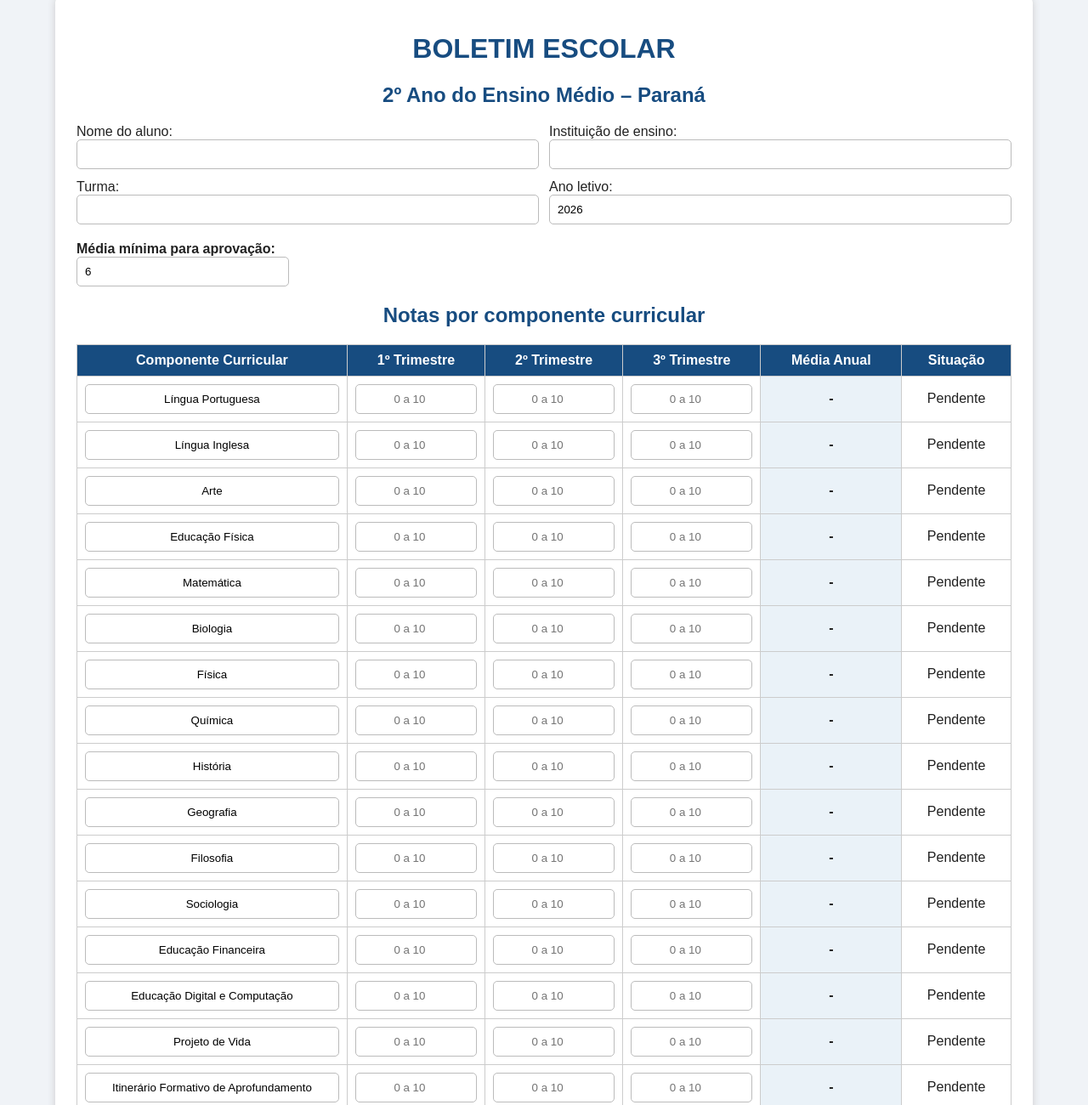
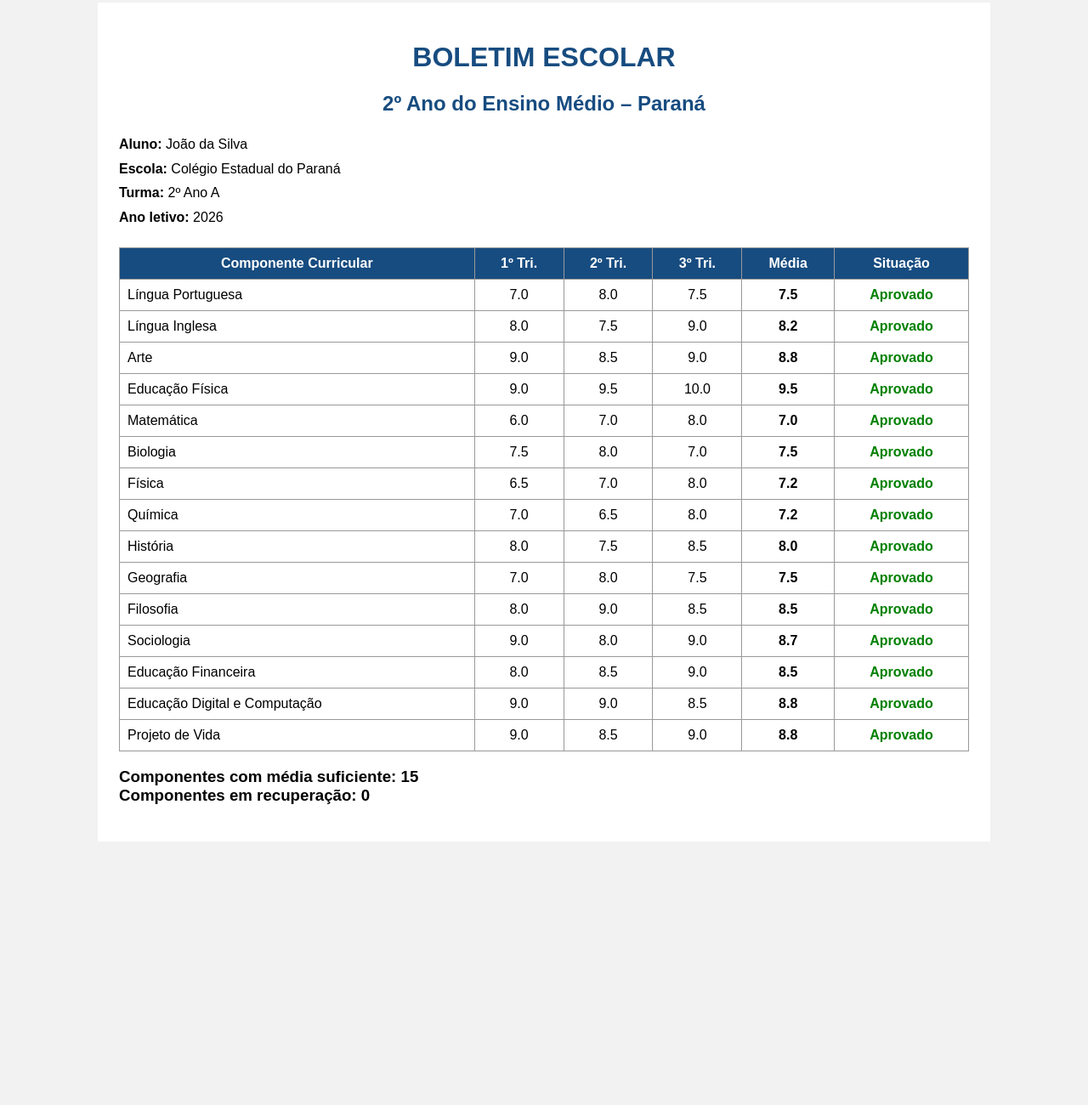
Before and after one commit to matemanoel/notas, a plain HTML site: page index.html in a window 1280 px wide. Shown: the part 27-1327 px from the top of the page at 85% size. After the commit the page ends 1047 px from the top, so only its background shows below. Drawn offline with Linux system fonts and the light colour scheme.

Commit message:
Update index.html

```diff
--- a/index.html
+++ b/index.html
@@ -3,24 +3,20 @@
 <html lang="pt-BR">
 <head>
 <meta charset="UTF-8">
-<meta name="viewport" content="width=device-width, initial-scale=1.0">
 <title>Boletim Escolar - 2º Ano</title>
 
 <style>
 body {
     font-family: Arial, sans-serif;
-        background: #f0f3f7;
-        margin: 20px;
-        color: #222;
+    margin: 30px;
+    background: #f2f2f2;
 }
 
 .container {
-        max-width: 1100px;
+    max-width: 1000px;
     margin: auto;
     background: white;
     padding: 25px;
-        border-radius: 10px;
-        box-shadow: 0 2px 10px #ccc;
 }
 
 h1, h2 {
@@ -29,28 +25,17 @@
 }
 
 .dados {
-        display: grid;
-        grid-template-columns: repeat(2, 1fr);
-        gap: 12px;
+    line-height: 1.8;
     margin-bottom: 20px;
-    }
-
-    input {
-        padding: 9px;
-        border: 1px solid #bbb;
-        border-radius: 5px;
-        width: 100%;
-        box-sizing: border-box;
 }
 
 table {
     width: 100%;
     border-collapse: collapse;
-        margin-top: 20px;
 }
 
 th, td {
-        border: 1px solid #ccc;
+    border: 1px solid #999;
     padding: 9px;
     text-align: center;
 }
@@ -62,17 +47,6 @@
 
 td:first-child {
     text-align: left;
-        font-weight: bold;
-    }
-
-    td input {
-        text-align: center;
-        min-width: 55px;
-    }
-
-    .media {
-        font-weight: bold;
-        background: #eaf2f8;
 }
 
 .aprovado {
@@ -85,52 +59,10 @@
     font-weight: bold;
 }
 
-    button {
-        padding: 11px 18px;
-        margin: 12px 5px 5px 0;
-        border: none;
-        border-radius: 5px;
-        background: #174c80;
-        color: white;
-        cursor: pointer;
-    }
-
-    button:hover {
-        background: #286da8;
-    }
-
-    .config {
-        margin-top: 20px;
-        max-width: 250px;
-    }
-
-    @media (max-width: 650px) {
-        .dados {
-            grid-template-columns: 1fr;
-        }
-
-        .container {
-            padding: 10px;
-            overflow-x: auto;
-        }
-
-        table {
-            min-width: 700px;
-        }
-    }
-
 @media print {
     body {
         background: white;
         margin: 0;
-        }
-
-        .container {
-            box-shadow: none;
-        }
-
-        button, .config {
-            display: none;
     }
 }
 </style>
@@ -144,266 +76,102 @@
 <h2>2º Ano do Ensino Médio – Paraná</h2>
 
 <div class="dados">
-    <div>
-        <label>Nome do aluno:</label>
-        <input type="text" id="aluno">
+    <b>Aluno:</b> João da Silva<br>
+    <b>Escola:</b> Colégio Estadual do Paraná<br>
+    <b>Turma:</b> 2º Ano A<br>
+    <b>Ano letivo:</b> 2026
 </div>
-
-    <div>
-        <label>Instituição de ensino:</label>
-        <input type="text" id="escola">
-    </div>
-
-    <div>
-        <label>Turma:</label>
-        <input type="text" id="turma">
-    </div>
-
-    <div>
-        <label>Ano letivo:</label>
-        <input type="number" id="ano" value="2026">
-    </div>
-</div>
-
-<div class="config">
-    <label><b>Média mínima para aprovação:</b></label>
-    <input type="number" id="limite" value="6" min="0" max="10"
-           step="0.1" onchange="calcular()">
-</div>
-
-<h2>Notas por componente curricular</h2>
 
 <table>
 <thead>
 <tr>
     <th>Componente Curricular</th>
-    <th>1º Trimestre</th>
-    <th>2º Trimestre</th>
-    <th>3º Trimestre</th>
-    <th>Média Anual</th>
+    <th>1º Tri.</th>
+    <th>2º Tri.</th>
+    <th>3º Tri.</th>
+    <th>Média</th>
     <th>Situação</th>
 </tr>
 </thead>
 
-<tbody id="disciplinas"></tbody>
+<tbody id="boletim"></tbody>
 
 </table>
 
-<button onclick="adicionar()">+ Adicionar componente</button>
-<button onclick="calcular()">Calcular médias</button>
-<button onclick="salvar()">Salvar boletim</button>
-<button onclick="window.print()">Imprimir boletim</button>
-
-<p><b>Legenda:</b> Aprovado / Em recuperação / Pendente.</p>
+<h3 id="resultado"></h3>
 
 </div>
 
 <script>
 
-// Componentes curriculares iniciais.
-// A lista deve ser adaptada à matriz da escola.
+// Dados previamente informados
 
-const componentes = [
-    "Língua Portuguesa",
-    "Língua Inglesa",
-    "Arte",
-    "Educação Física",
-    "Matemática",
-    "Biologia",
-    "Física",
-    "Química",
-    "História",
-    "Geografia",
-    "Filosofia",
-    "Sociologia",
-    "Educação Financeira",
-    "Educação Digital e Computação",
-    "Projeto de Vida",
-    "Itinerário Formativo de Aprofundamento",
-    "Eletiva"
+const notas = [
+["Língua Portuguesa", 7.0, 8.0, 7.5],
+["Língua Inglesa", 8.0, 7.5, 9.0],
+["Arte", 9.0, 8.5, 9.0],
+["Educação Física", 9.0, 9.5, 10.0],
+["Matemática", 6.0, 7.0, 8.0],
+["Biologia", 7.5, 8.0, 7.0],
+["Física", 6.5, 7.0, 8.0],
+["Química", 7.0, 6.5, 8.0],
+["História", 8.0, 7.5, 8.5],
+["Geografia", 7.0, 8.0, 7.5],
+["Filosofia", 8.0, 9.0, 8.5],
+["Sociologia", 9.0, 8.0, 9.0],
+["Educação Financeira", 8.0, 8.5, 9.0],
+["Educação Digital e Computação", 9.0, 9.0, 8.5],
+["Projeto de Vida", 9.0, 8.5, 9.0]
 ];
 
-const corpo = document.getElementById("disciplinas");
+const mediaMinima = 6.0;
 
-function criarLinha(nome) {
+let html = "";
+let aprovadas = 0;
+let recuperacao = 0;
 
-    const linha = document.createElement("tr");
+notas.forEach(item => {
 
-    const nomeTd = document.createElement("td");
-    const nomeInput = document.createElement("input");
+    const nome = item[0];
 
-    nomeInput.type = "text";
-    nomeInput.value = nome;
-    nomeInput.className = "nome-disciplina";
+    const n1 = item[1];
+    const n2 = item[2];
+    const n3 = item[3];
 
-    nomeTd.appendChild(nomeInput);
-    linha.appendChild(nomeTd);
+    const media = (n1 + n2 + n3) / 3;
 
-    for (let i = 1; i <= 3; i++) {
+    let situacao;
 
-        const td = document.createElement("td");
-        const nota = document.createElement("input");
-
-        nota.type = "number";
-        nota.min = "0";
-        nota.max = "10";
-        nota.step = "0.1";
-        nota.placeholder = "0 a 10";
-        nota.className = "nota";
-
-        nota.addEventListener("input", calcular);
-
-        td.appendChild(nota);
-        linha.appendChild(td);
+    if (media >= mediaMinima) {
+        situacao = "Aprovado";
+        aprovadas++;
+    } else {
+        situacao = "Em recuperação";
+        recuperacao++;
     }
 
-    const media = document.createElement("td");
-    media.className = "media";
-    media.textContent = "-";
-    linha.appendChild(media);
+    const classe = media >= mediaMinima
+        ? "aprovado"
+        : "recuperacao";
 
-    const situacao = document.createElement("td");
-    situacao.textContent = "Pendente";
-    linha.appendChild(situacao);
-
-    corpo.appendChild(linha);
-}
-
-componentes.forEach(criarLinha);
-
-// Adicionar novos componentes curriculares
-
-function adicionar() {
-
-    const nome = prompt("Digite o nome do componente curricular:");
-
-    if (nome && nome.trim() !== "") {
-        criarLinha(nome.trim());
-    }
-}
-
-// Calcular média dos três trimestres
-
-function calcular() {
-
-    const limite = Number(document.getElementById("limite").value);
-
-    if (!Number.isFinite(limite) || limite < 0 || limite > 10) {
-        alert("Informe uma média mínima entre 0 e 10.");
-        return;
-    }
-
-    document.querySelectorAll("#disciplinas tr").forEach(linha => {
-
-        const notas = linha.querySelectorAll(".nota");
-        const media = linha.cells[4];
-        const situacao = linha.cells[5];
-
-        const valores = Array.from(notas).map(campo => campo.value);
-
-        const preenchidas = valores.filter(v => v !== "");
-
-        const invalidas = preenchidas.some(v => {
-            const n = Number(v);
-            return !Number.isFinite(n) || n < 0 || n > 10;
-        });
-
-        if (invalidas) {
-            media.textContent = "Inválida";
-            situacao.textContent = "Verificar notas";
-            situacao.className = "recuperacao";
-            return;
-        }
-
-        if (preenchidas.length < 3) {
-            media.textContent = "-";
-            situacao.textContent = "Pendente";
-            situacao.className = "";
-            return;
-        }
-
-        const soma = valores.reduce((total, v) => total + Number(v), 0);
-
-        const resultado = soma / 3;
-
-        media.textContent = resultado.toFixed(1);
-
-        if (resultado >= limite) {
-            situacao.textContent = "Aprovado";
-            situacao.className = "aprovado";
-        } else {
-            situacao.textContent = "Em recuperação";
-            situacao.className = "recuperacao";
-        }
-
-    });
-}
-
-// Salvar dados no navegador
-
-function salvar() {
-
-    const dados = {
-        aluno: document.getElementById("aluno").value,
-        escola: document.getElementById("escola").value,
-        turma: document.getElementById("turma").value,
-        ano: document.getElementById("ano").value,
-        limite: document.getElementById("limite").value,
-        disciplinas: []
-    };
-
-    document.querySelectorAll("#disciplinas tr").forEach(linha => {
-
-        dados.disciplinas.push({
-            nome: linha.querySelector(".nome-disciplina").value,
-            notas: Array.from(linha.querySelectorAll(".nota"))
-                         .map(n => n.value)
-        });
+    html += `
+    <tr>
+        <td>${nome}</td>
+        <td>${n1.toFixed(1)}</td>
+        <td>${n2.toFixed(1)}</td>
+        <td>${n3.toFixed(1)}</td>
+        <td><b>${media.toFixed(1)}</b></td>
+        <td class="${classe}">${situacao}</td>
+    </tr>
+    `;
 
 });
 
-    localStorage.setItem("boletimEscolar", JSON.stringify(dados));
+document.getElementById("boletim").innerHTML = html;
 
-    alert("Boletim salvo neste navegador!");
-
-}
-
-// Recuperar dados salvos ao abrir o programa
-
-function carregar() {
-
-    const dados = localStorage.getItem("boletimEscolar");
-
-    if (!dados) return;
-
-    const boletim = JSON.parse(dados);
-
-    document.getElementById("aluno").value = boletim.aluno;
-    document.getElementById("escola").value = boletim.escola;
-    document.getElementById("turma").value = boletim.turma;
-    document.getElementById("ano").value = boletim.ano;
-    document.getElementById("limite").value = boletim.limite;
-
-    corpo.innerHTML = "";
-
-    boletim.disciplinas.forEach(d => {
-
-        criarLinha(d.nome);
-
-        const linha = corpo.lastElementChild;
-        const notas = linha.querySelectorAll(".nota");
-
-        d.notas.forEach((valor, i) => {
-            notas[i].value = valor;
-        });
-
-    });
-
-    calcular();
-
-}
-
-carregar();
+document.getElementById("resultado").innerHTML =
+    "Componentes com média suficiente: " + aprovadas +
+    "<br>Componentes em recuperação: " + recuperacao;
 
 </script>
 
```
Lines whose indentation alone changed are shown as unchanged.
